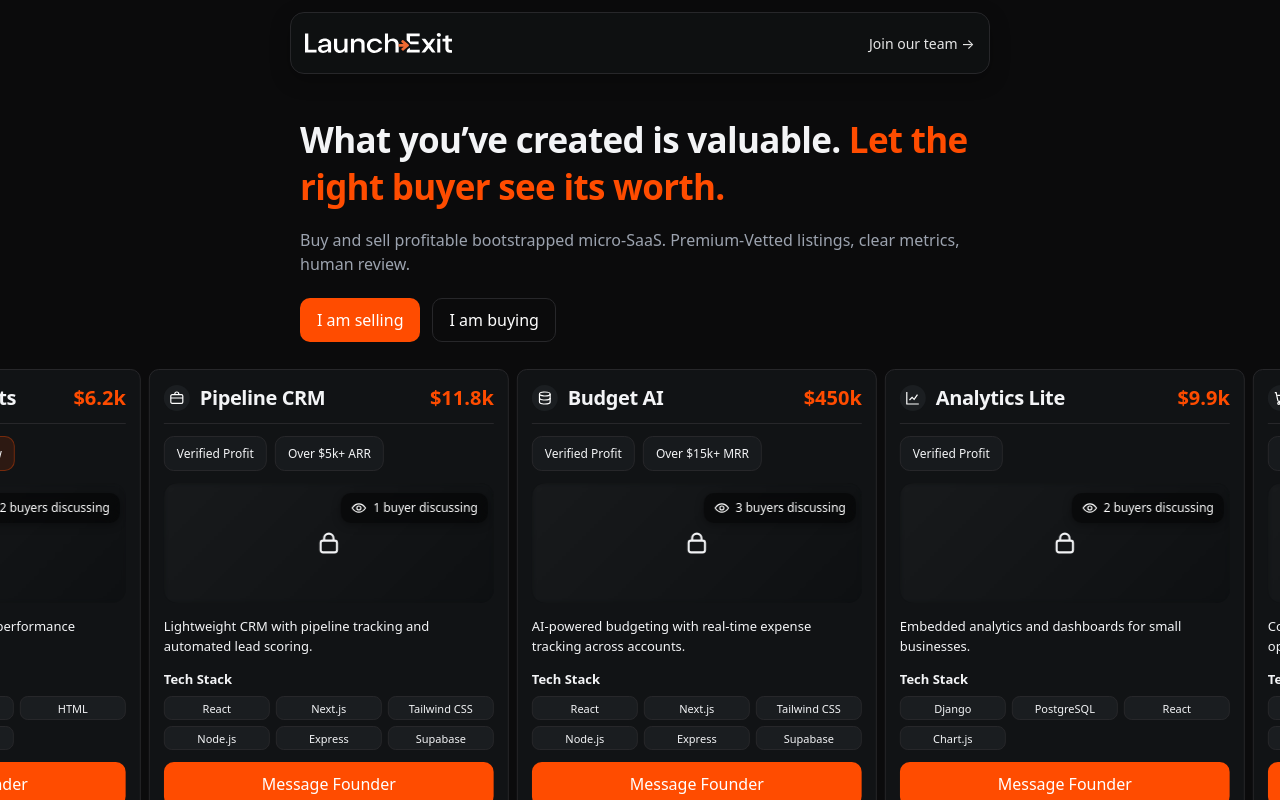
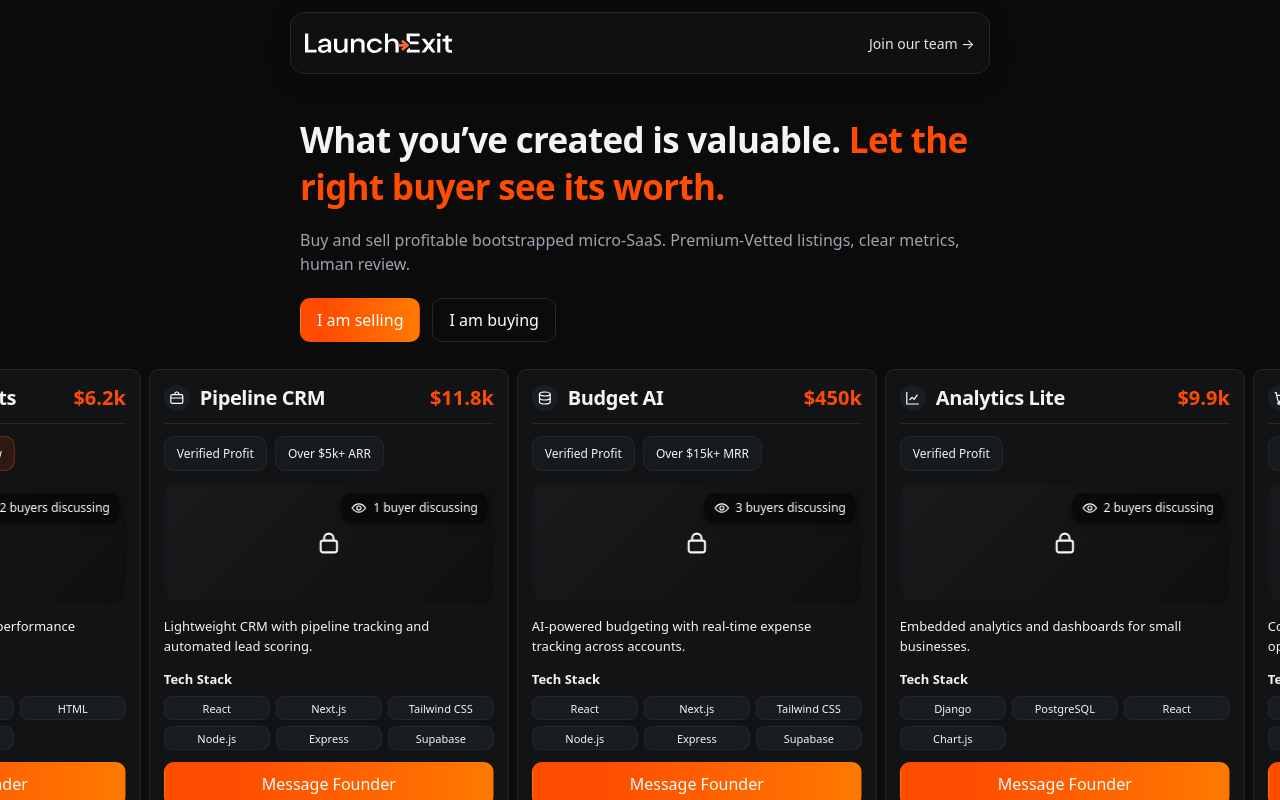
Before and after one commit to ygt-design/launch-exit-form, a React (Vite) app: page / in a window 1280 px wide. Built offline with nearby package versions, Linux system fonts and the light colour scheme.

Commit message:
Style: update primary gradient for selling button

```diff
--- a/src/components/TextCarousel.jsx
+++ b/src/components/TextCarousel.jsx
@@ -47,16 +47,18 @@
 `
 
 export default function TextCarousel() {
-  const text = 'Exclusive Perks for Early Sellers & Buyers'
-  const items = Array.from({ length: 14 })
+  const phrases = [
+    'Exclusive Perks for Early Sellers & Buyers',
+    'LaunchExit — Premium‑vetted micro‑SaaS • Transparent metrics • Human review',
+  ]
 
   return (
     <Wrapper aria-label="text carousel">
       <Marquee gradient={false} speed={32} pauseOnHover={false} direction="right" autoFill>
-        {items.map((_, i) => (
+        {phrases.map((t, i) => (
           <div key={i} style={{ display: 'inline-block', marginRight: 24 }}>
             <Strip>
-              <Phrase>{text}</Phrase>
+              <Phrase>{t}</Phrase>
               <Dot aria-hidden="true" />
             </Strip>
           </div>
--- a/src/styles/GlobalStyle.js
+++ b/src/styles/GlobalStyle.js
@@ -8,6 +8,7 @@
     --border: #27272a;
     --accent: #ffffff;
     --primary: #FF4C00;
+    --primary-gradient: linear-gradient(90deg, #FF4C00 0%, #FF4C00 20%, #FF7A00 100%);
     --radius: 10px;
     --container: 720px;
     --error: #ef4444;
@@ -60,9 +61,9 @@
 
   .button { height: 44px; border: 1px solid var(--border); border-radius: var(--radius); background: #ffffff; color: #111111; padding: 0 16px; }
   .button.secondary { background: transparent; color: #ffffff; border-color: var(--border); }
-  .button.primary { background: var(--primary); color: #ffffff; border-color: transparent; transition: transform 180ms ease, box-shadow 180ms ease, filter 180ms ease; }
-  .button.primary:hover { transform: translateY(-1px); box-shadow: 0 6px 16px rgba(255, 76, 0, 0.35); filter: brightness(1.02); }
-  .button.primary:active { transform: translateY(0); box-shadow: 0 2px 8px rgba(255, 76, 0, 0.25); filter: brightness(0.98); }
+  .button.primary { background: var(--primary-gradient); color: #ffffff; border-color: transparent; transition: transform 180ms ease, box-shadow 180ms ease, filter 180ms ease; }
+  .button.primary:hover { transform: translateY(-1px); box-shadow: 0 6px 16px rgba(255, 122, 0, 0.35); filter: brightness(1.02); }
+  .button.primary:active { transform: translateY(0); box-shadow: 0 2px 8px rgba(255, 122, 0, 0.25); filter: brightness(0.98); }
   .button:disabled { opacity: 0.6; cursor: not-allowed; }
 
   .sr-only { position: absolute; width: 1px; height: 1px; margin: -1px; overflow: hidden; clip: rect(0,0,0,0); border: 0; padding: 0; }
```
